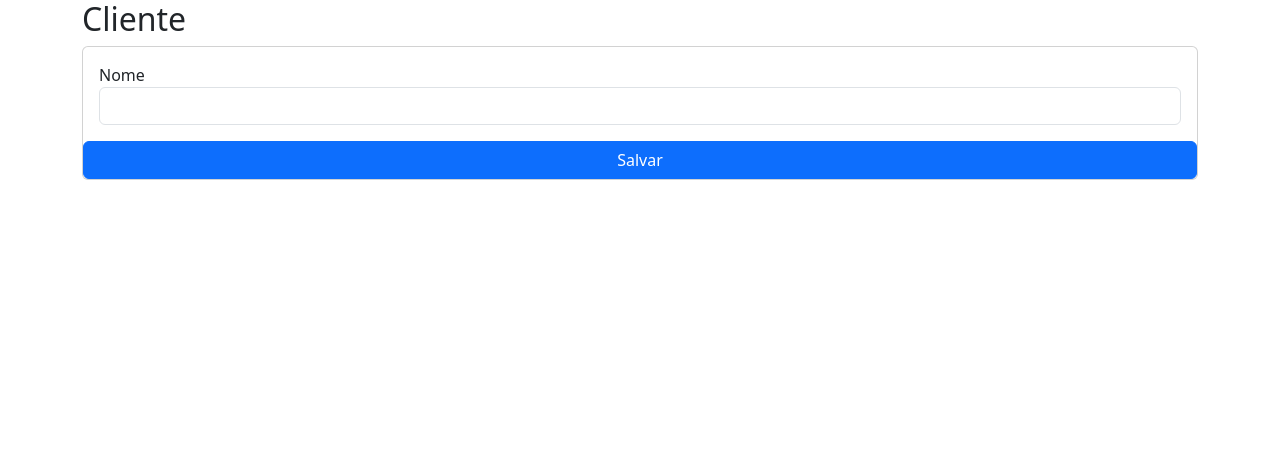
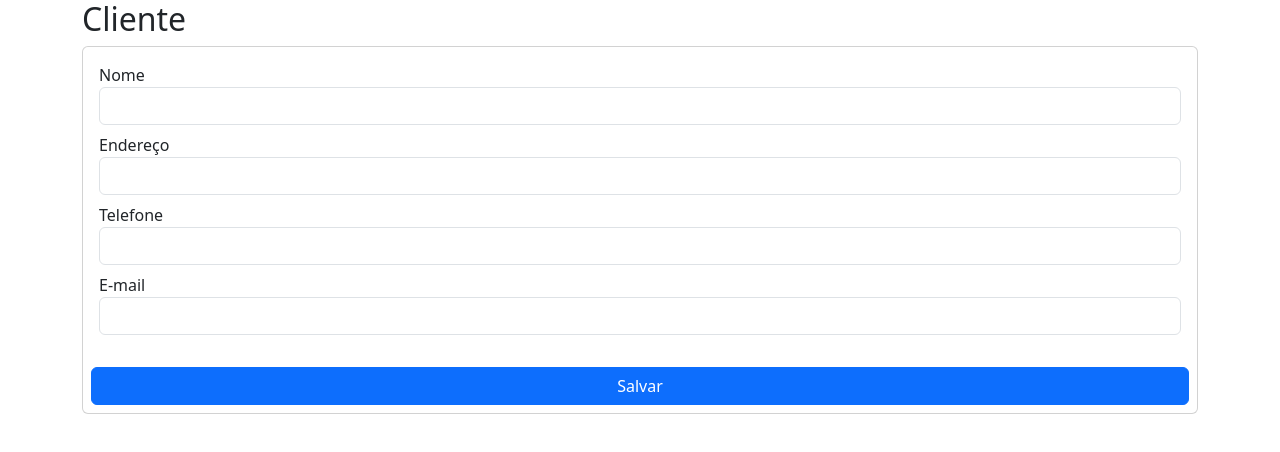
Before and after one commit to Dutra04/TrabFabsoft, an Angular app in the folder projfabsoft-frontend/: page /clientes/novo in a window 1280 px wide. Shown: the top 452 px of the page. Built offline with nearby package versions, Linux system fonts and the light colour scheme.

Commit message:
correcao e atualizacao

```diff
--- a/projfabsoft-frontend/src/app/categoria/categoria.component.html
+++ b/projfabsoft-frontend/src/app/categoria/categoria.component.html
@@ -6,15 +6,17 @@
     <table class="table">
         <thead>
             <tr>
+                <th>ID</th>
                 <th>Nome</th>
                 <th></th>
             </tr>
         </thead>
         <tbody>
             <tr *ngFor="let umaCategoria of listaCategorias">
+                <td>{{umaCategoria.id}}</td>
                 <td>{{umaCategoria.nome}}</td>
                 <td>
-                    <a (click)="alterar(umaCategoria)" class="btn btn-secondary">Alterar</a>
+                    <a (click)="alterar(umaCategoria)" class="btn btn-primary">Alterar</a>
                     <a (click)="abrirConfirmacao(umaCategoria)" class="btn btn-danger">Excluir</a>
                 </td>
             </tr>
--- a/projfabsoft-frontend/src/app/form-cliente/form-cliente.component.html
+++ b/projfabsoft-frontend/src/app/form-cliente/form-cliente.component.html
@@ -2,15 +2,35 @@
     <h2>Cliente</h2>
     <div class="card">
         <div class="card-body">
-            <div class="form-group">
+            <div class="form-group mb-2">
                 <label for="txtNome">Nome</label>
                 <input type="text"
                     [(ngModel)]="cliente.nome"
                     class="form-control"
                     id="txtNome">
             </div>
+            <div class="form-group mb-2">
+                <label for="txtEndereco">Endereço</label>
+                <input type="text"
+                    [(ngModel)]="cliente.endereco"
+                    class="form-control"
+                    id="txtEndereco">
+            </div>
+            <div class="form-group mb-2">
+                <label for="txtTelefone">Telefone</label>
+                <input type="text"
+                    [(ngModel)]="cliente.telefone"
+                    class="form-control"
+                    id="txtTelefone">
+            </div>
+            <div class="form-group mb-2">
+                <label for="txtEmail">E-mail</label>
+                <input type="email"
+                    [(ngModel)]="cliente.email"
+                    class="form-control"
+                    id="txtEmail">
+            </div>
         </div>
-        <button (click)="salvar()"
-        class="btn btn-primary">Salvar</button>
+        <button (click)="salvar()" class="btn btn-primary m-2">Salvar</button>
     </div>
 </main>
--- a/projfabsoft-frontend/src/app/relatorio/relatorio.component.html
+++ b/projfabsoft-frontend/src/app/relatorio/relatorio.component.html
@@ -28,7 +28,7 @@
                     </ul>
                 </td>
                 <td>
-                    <a (click)="alterar(relatorio)" class="btn btn-secondary">Alterar</a>
+                    <a (click)="alterar(relatorio)" class="btn btn-primary">Alterar</a>
                     <a (click)="abrirConfirmacao(relatorio)" class="btn btn-danger">Excluir</a>
                 </td>
             </tr>
--- a/projfabsoft-frontend/src/app/simulacao/simulacao.component.html
+++ b/projfabsoft-frontend/src/app/simulacao/simulacao.component.html
@@ -9,7 +9,6 @@
                 <th>ID</th>
                 <th>Impacto Gasto Extra</th>
                 <th>Mês Referência</th>
-                <th></th>
             </tr>
         </thead>
         <tbody>
@@ -18,7 +17,7 @@
                 <td>{{simulacao.impactoGastoExtra}}</td>
                 <td>{{simulacao.mesReferencia | date:'short'}}</td>
                 <td>
-                    <a (click)="alterar(simulacao)" class="btn btn-secondary">Alterar</a>
+                    <a (click)="alterar(simulacao)" class="btn btn-primary">Alterar</a>
                     <a (click)="abrirConfirmacao(simulacao)" class="btn btn-danger">Excluir</a>
                 </td>
             </tr>
--- a/projfabsoft-frontend/src/app/transacao/transacao.component.html
+++ b/projfabsoft-frontend/src/app/transacao/transacao.component.html
@@ -20,9 +20,9 @@
                 <td>{{transacao.data | date:'short'}}</td>
                 <td>{{transacao.descricao}}</td>
                 <td>{{transacao.cliente?.nome}}</td>
-                <td>{{transacao.categoria?.nome}}</td>
+                <td>{{transacao.categoria?.id}}</td>
                 <td>
-                    <a (click)="alterar(transacao)" class="btn btn-secondary">Alterar</a>
+                    <a (click)="alterar(transacao)" class="btn btn-primary">Alterar</a>
                     <a (click)="abrirConfirmacao(transacao)" class="btn btn-danger">Excluir</a>
                 </td>
             </tr>
```
